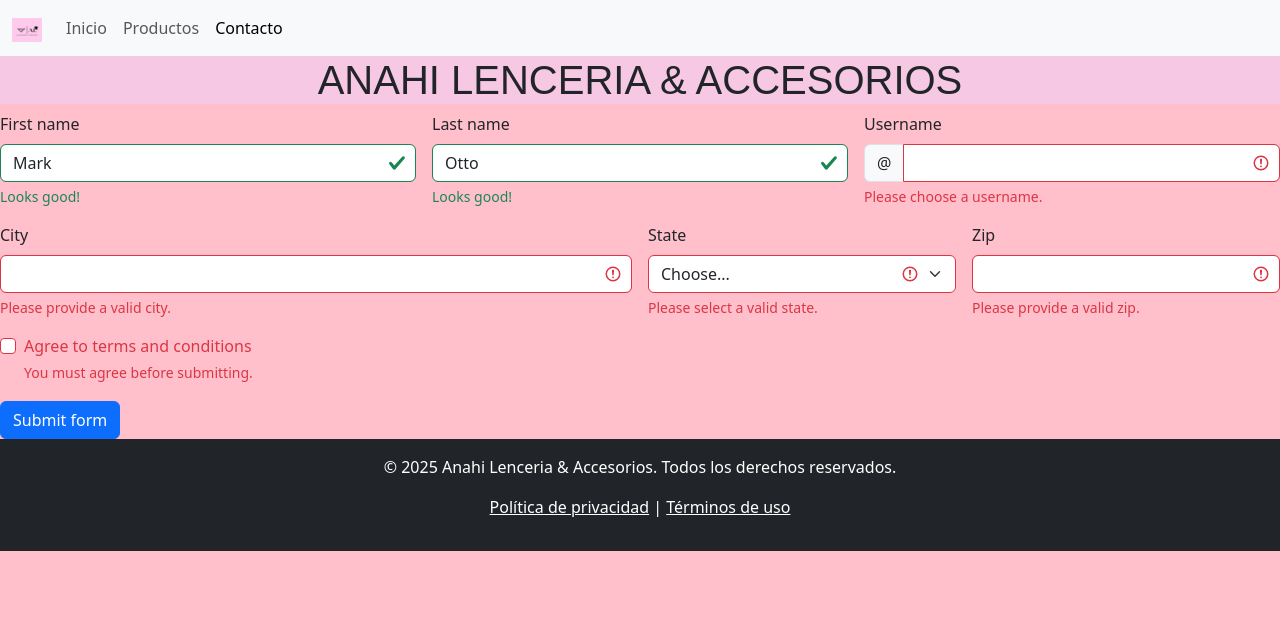
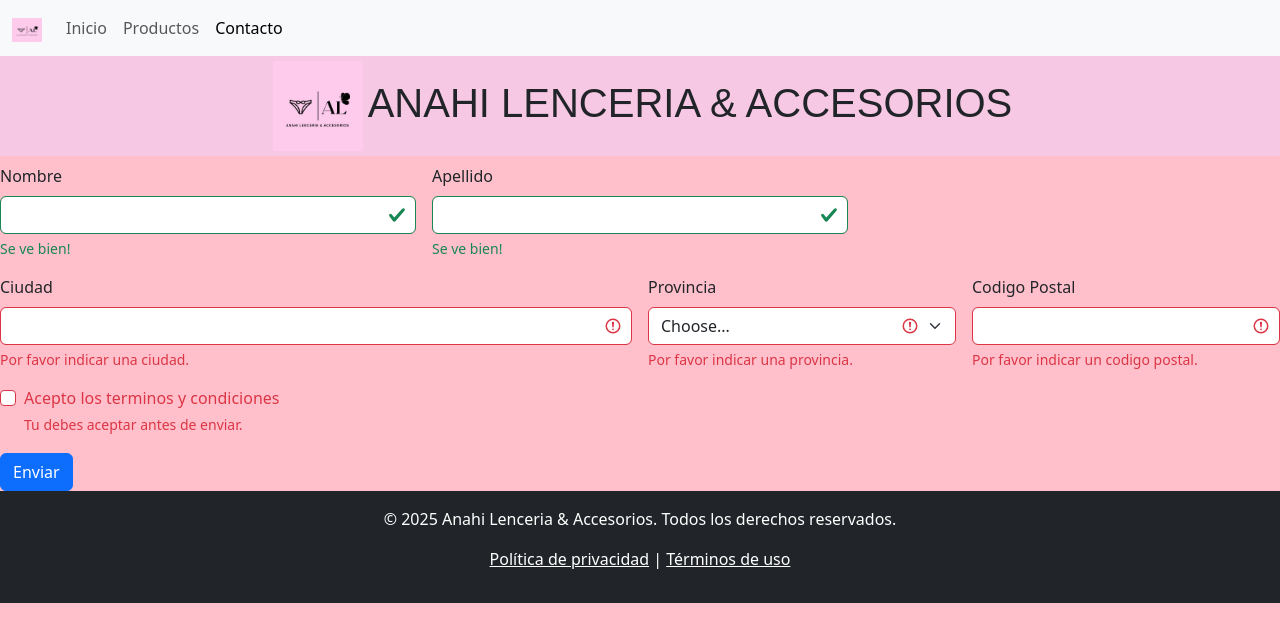
Before and after one commit to Ezevo022/EntregaFinalMod1, a plain HTML site: page contacto.html in a window 1280 px wide. Drawn offline with nearby package versions, Linux system fonts and the light colour scheme.

Commit message:
se corrigen imagenes en titulo y se mejora terminacion en contacto

```diff
--- a/contacto.html
+++ b/contacto.html
@@ -3,7 +3,7 @@
 <head>
     <meta charset="UTF-8">
     <meta name="viewport" content="width=device-width, initial-scale=1.0">
-    <title>Final-Mod1</title>
+    <title>Anahi-Lenceria</title>
 
     <link href="https://cdn.jsdelivr.net/npm/bootstrap@5.3.3/dist/css/bootstrap.min.css" rel="stylesheet" integrity="sha384-QWTKZyjpPEjISv5WaRU9OFeRpok6YctnYmDr5pNlyT2bRjXh0JMhjY6hW+ALEwIH" crossorigin="anonymous">
 
@@ -32,70 +32,60 @@
         </div>
     </nav>
 
-    <h1 class="titulo_principal">ANAHI LENCERIA & ACCESORIOS</h1>
+    <h1 class="titulo_principal"><img class="logo_principal" src="./images/logo.jpeg" alt="">ANAHI LENCERIA & ACCESORIOS</h1>
 
     <form class="row g-3">
         <div class="col-md-4">
-          <label for="validationServer01" class="form-label">First name</label>
-          <input type="text" class="form-control is-valid" id="validationServer01" value="Mark" required>
+          <label for="validationServer01" class="form-label">Nombre</label>
+          <input type="text" class="form-control is-valid" id="validationServer01" required>
           <div class="valid-feedback">
-            Looks good!
+            Se ve bien!
           </div>
         </div>
         <div class="col-md-4">
-          <label for="validationServer02" class="form-label">Last name</label>
-          <input type="text" class="form-control is-valid" id="validationServer02" value="Otto" required>
+          <label for="validationServer02" class="form-label">Apellido</label>
+          <input type="text" class="form-control is-valid" id="validationServer02" required>
           <div class="valid-feedback">
-            Looks good!
-          </div>
-        </div>
-        <div class="col-md-4">
-          <label for="validationServerUsername" class="form-label">Username</label>
-          <div class="input-group has-validation">
-            <span class="input-group-text" id="inputGroupPrepend3">@</span>
-            <input type="text" class="form-control is-invalid" id="validationServerUsername" aria-describedby="inputGroupPrepend3 validationServerUsernameFeedback" required>
-            <div id="validationServerUsernameFeedback" class="invalid-feedback">
-              Please choose a username.
-            </div>
+            Se ve bien!
           </div>
         </div>
         <div class="col-md-6">
-          <label for="validationServer03" class="form-label">City</label>
+          <label for="validationServer03" class="form-label">Ciudad</label>
           <input type="text" class="form-control is-invalid" id="validationServer03" aria-describedby="validationServer03Feedback" required>
           <div id="validationServer03Feedback" class="invalid-feedback">
-            Please provide a valid city.
+            Por favor indicar una ciudad.
           </div>
         </div>
         <div class="col-md-3">
-          <label for="validationServer04" class="form-label">State</label>
+          <label for="validationServer04" class="form-label">Provincia</label>
           <select class="form-select is-invalid" id="validationServer04" aria-describedby="validationServer04Feedback" required>
             <option selected disabled value="">Choose...</option>
-            <option>...</option>
+            <option>Entre Rios</option>
           </select>
           <div id="validationServer04Feedback" class="invalid-feedback">
-            Please select a valid state.
+            Por favor indicar una provincia.
           </div>
         </div>
         <div class="col-md-3">
-          <label for="validationServer05" class="form-label">Zip</label>
+          <label for="validationServer05" class="form-label">Codigo Postal</label>
           <input type="text" class="form-control is-invalid" id="validationServer05" aria-describedby="validationServer05Feedback" required>
           <div id="validationServer05Feedback" class="invalid-feedback">
-            Please provide a valid zip.
+            Por favor indicar un codigo postal.
           </div>
         </div>
         <div class="col-12">
           <div class="form-check">
             <input class="form-check-input is-invalid" type="checkbox" value="" id="invalidCheck3" aria-describedby="invalidCheck3Feedback" required>
             <label class="form-check-label" for="invalidCheck3">
-              Agree to terms and conditions
+              Acepto los terminos y condiciones
             </label>
             <div id="invalidCheck3Feedback" class="invalid-feedback">
-              You must agree before submitting.
+              Tu debes aceptar antes de enviar.
             </div>
           </div>
         </div>
         <div class="col-12">
-          <button class="btn btn-primary" type="submit">Submit form</button>
+          <button class="btn btn-primary" type="submit">Enviar</button>
         </div>
     </form>
 
--- a/style.css
+++ b/style.css
@@ -23,3 +23,8 @@ body {
     width: 300px;
     padding: 10px;
 }
+
+.logo_principal {
+    height: 100px;
+    padding: 5px;
+}
```
Also changed, not shown: index.html (+23 -3 lines), producto.html (+23 -14 lines).
